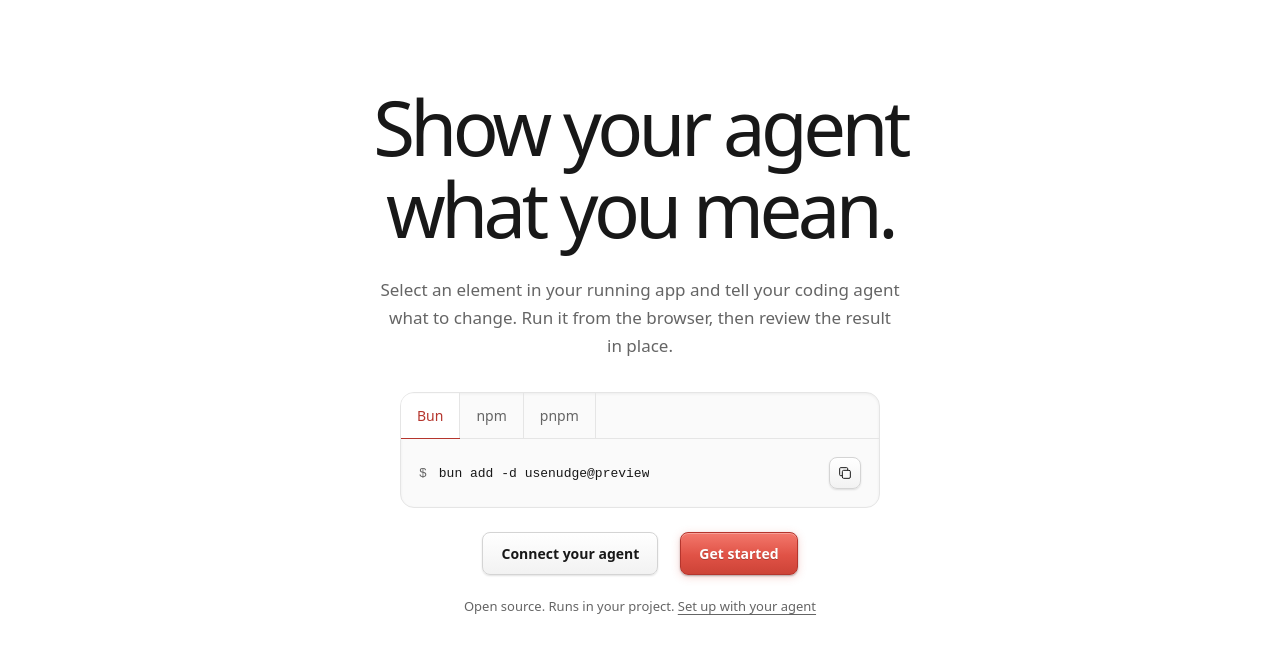
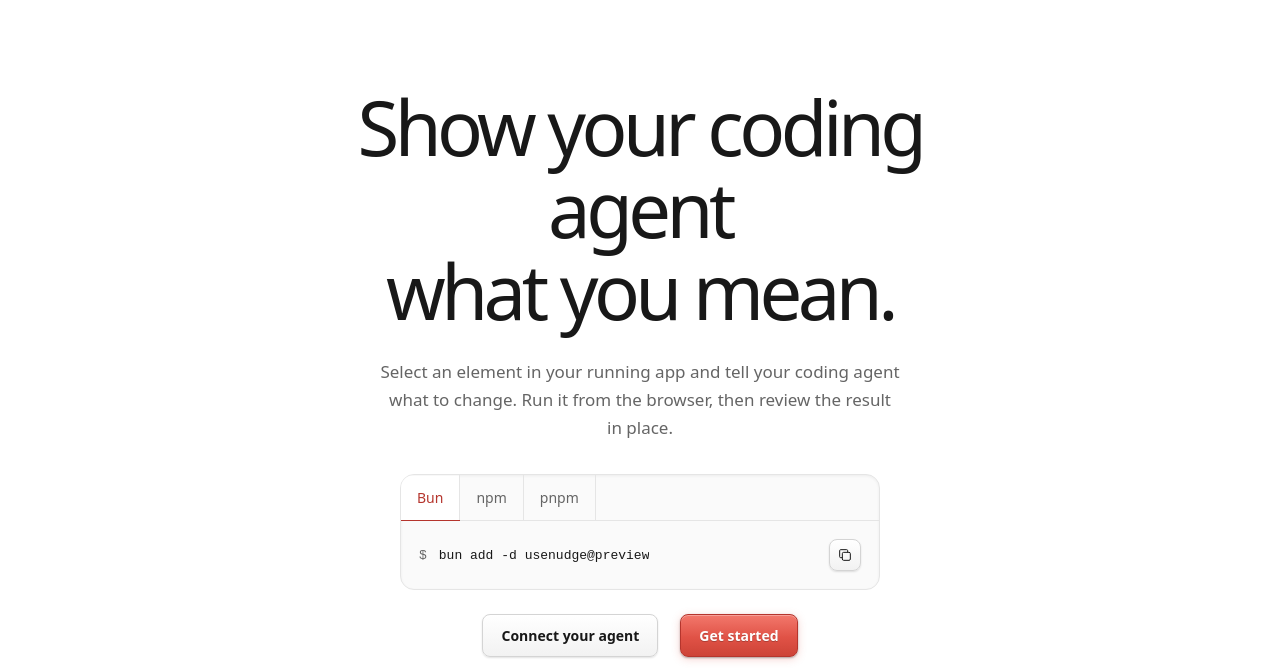
Before and after one commit to styltsou/nudge, an Astro site in the folder apps/website/: page / in a window 1280 px wide. Shown: the part 76-746 px from the top of the page. Built offline with nearby package versions, Linux system fonts and the light colour scheme; Astro itself is replaced by a stand-in of ours.

Commit message:
Clarify hero headline to address coding agents

```diff
--- a/apps/website/src/pages/index.astro
+++ b/apps/website/src/pages/index.astro
@@ -12,7 +12,7 @@ import InstallCommands from '../components/InstallCommands.astro';
     <section class="hero" aria-labelledby="hero-title">
       <div class="hero-copy">
         <h1 id="hero-title">
-          Show your agent
+          Show your coding agent
           <br />
           what you mean.
         </h1>
```
